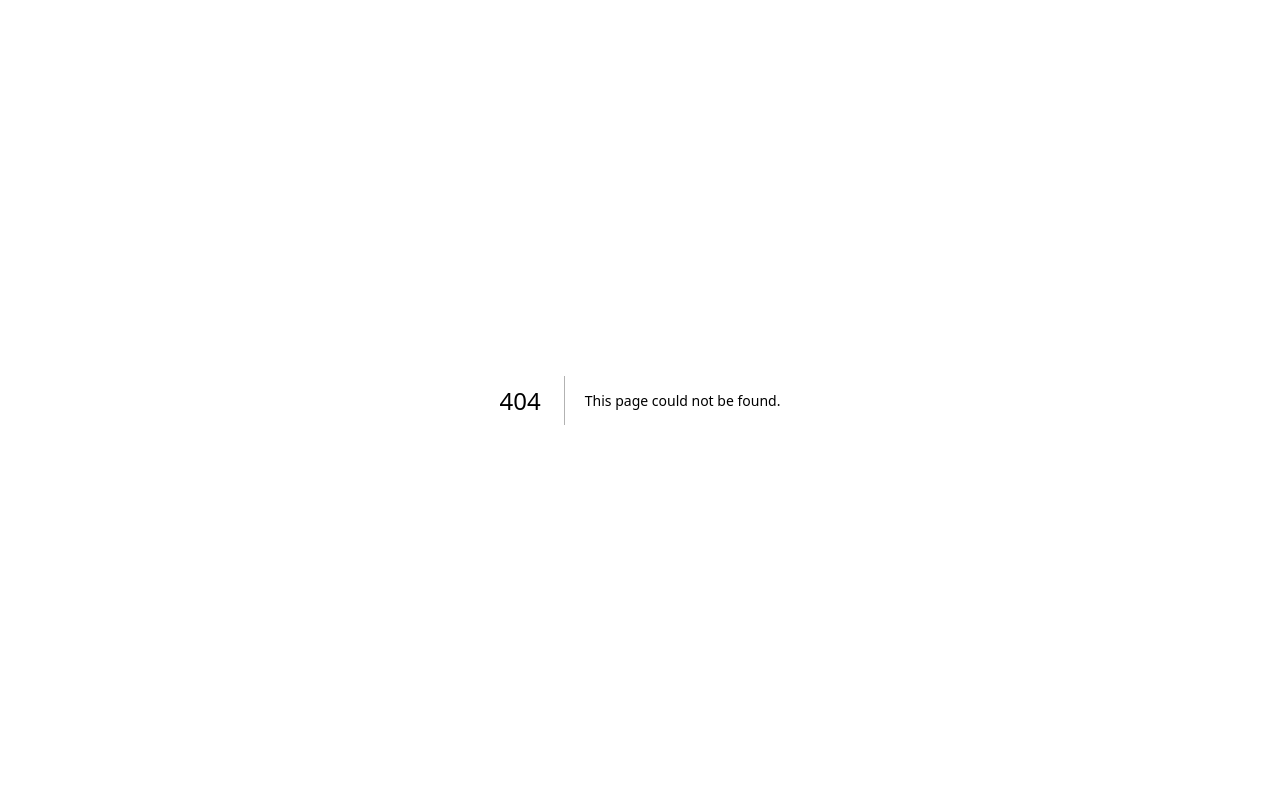
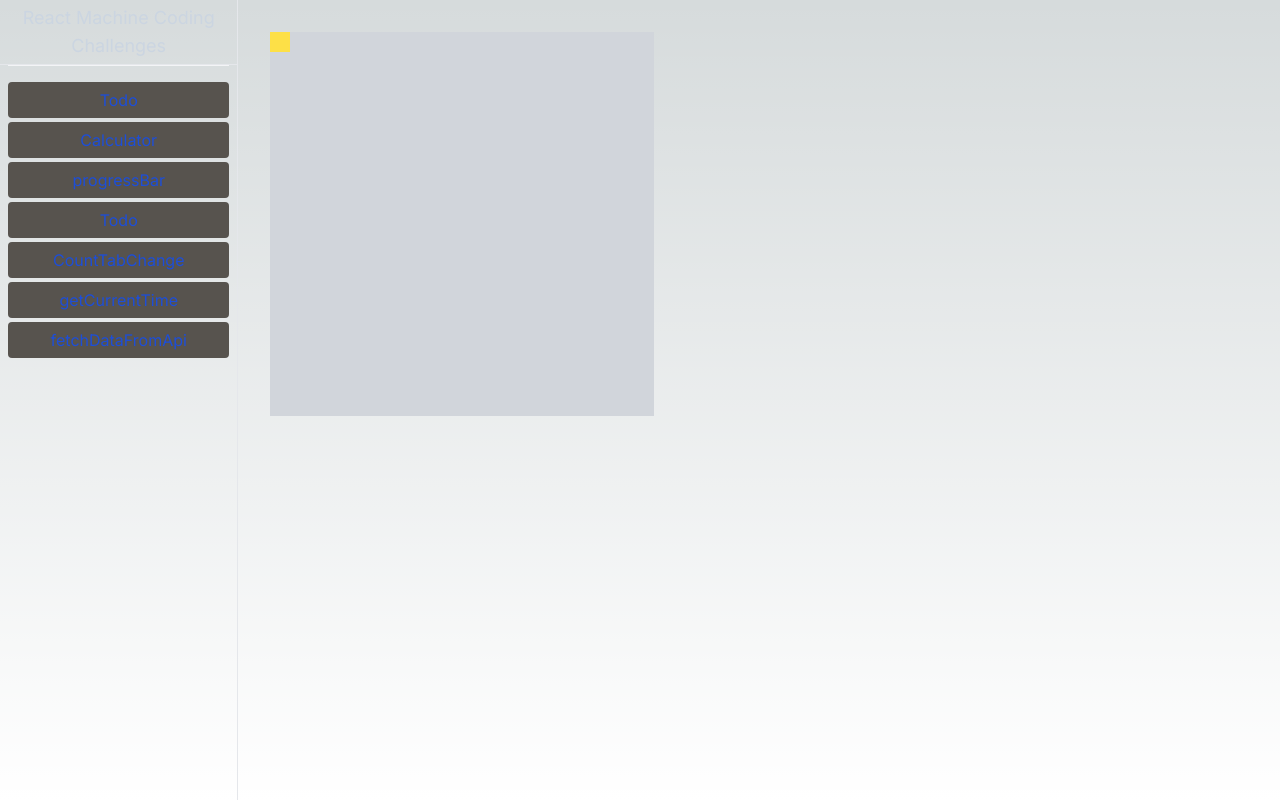
Before and after one commit to Surya-Thombare/react-machine-coding, a Next.js app: page /react-machine-coding/followTheClick in a window 1280 px wide. Before the commit this address had no page. Built offline with nearby package versions, Linux system fonts and the light colour scheme.

Commit message:
followTheClick p1

```diff
--- /dev/null
+++ b/app/react-machine-coding/followTheClick/page.tsx
@@ -0,0 +1,29 @@
+"use client";
+import * as React from "react";
+type pos = {
+  clientX: number;
+  clientY: number;
+};
+
+export default function FollowTheLeader() {
+  const ref = React.useRef(document.createElement("div"));
+  const [position, setPosition] = React.useState([0, 0]);
+
+  const handleClick = ({ clientX, clientY }: pos) => {
+    const { width, height } = ref.current.getBoundingClientRect();
+    setPosition([clientX - width / 2, clientY - height / 2]);
+  };
+
+  return (
+    <div className="bg-gray-300 h-96 w-96 m-8" onClick={handleClick}>
+      <div
+        className="box bg-yellow-300 h-5 w-5"
+        ref={ref}
+        style={{
+          transform: `translate(${position[0]}px, ${position[1]}px)`,
+          transition: "transform 1s",
+        }}
+      />
+    </div>
+  );
+}
```
